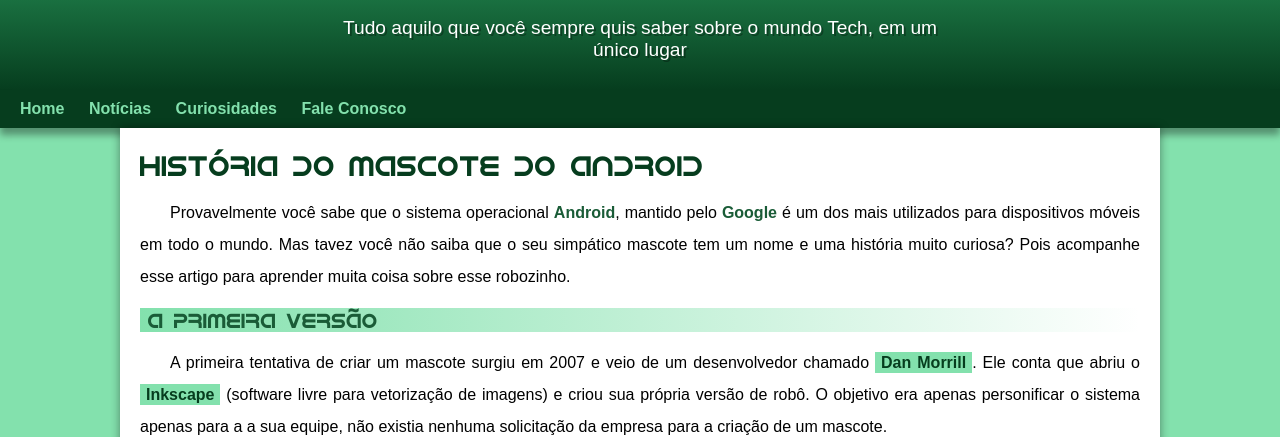
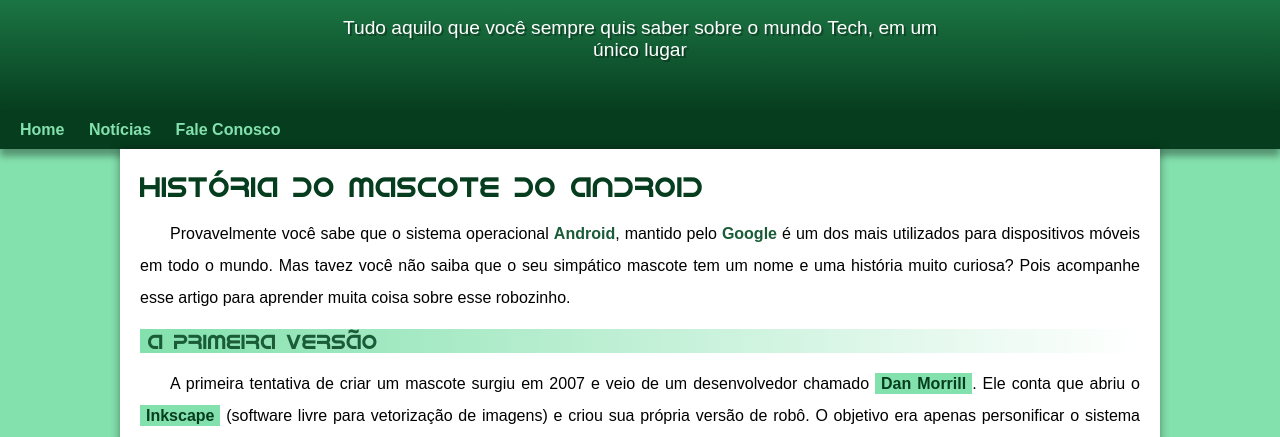
Before and after one commit to nieldressler/projeto-android, a plain HTML site: page index.html in a window 1280 px wide. Shown: the part 100-537 px from the top of the page. Drawn offline with Linux system fonts and the light colour scheme.

Commit message:
margin/padding

```diff
--- a/estilo/style.css
+++ b/estilo/style.css
@@ -55,7 +55,7 @@
     padding-left: 10px;
     padding-right: 10px;
     margin: auto;
-    margin-bottom: 20px;
+    padding-bottom: 50px;
     text-shadow: 2px 2px 0px rgba(0, 0, 0, 0.315);
 }
 
--- a/index.html
+++ b/index.html
@@ -16,7 +16,6 @@
     <nav>
             <a href="projetoandroid.html">Home</a>
             <a target="_blank" href="https://www.tecmundo.com.br/tecnologia">Notícias</a>
-            <a target="_blank" href="https://gatosmart.com/2631/20-curiosidades-de-tecnologia-que-voce-precisa-saber-e-aprender#google_vignette">Curiosidades</a>
             <a href="faleconosco.html">Fale Conosco</a>
     </nav>
     <main>
```
